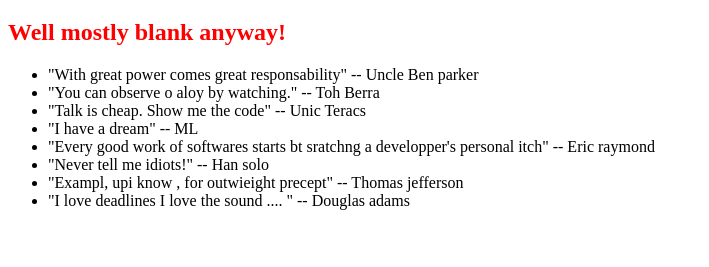
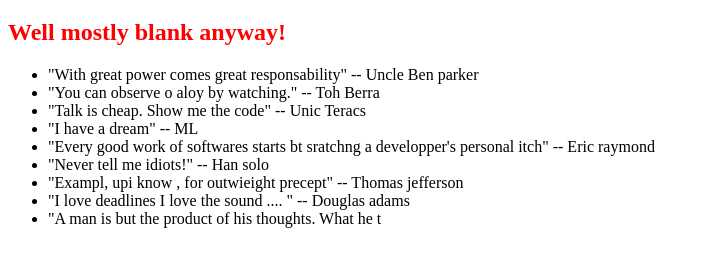
Before and after one commit to Nico31300/0main_openSAP_repo, a plain HTML site: page index.html in a window 1280 px wide. Shown: the part 61-328 px from the top of the page, without its empty margins (0-709 px from the left). Drawn offline with Linux system fonts and the light colour scheme.

Commit message:
Gandhi quote

```diff
--- a/index.html
+++ b/index.html
@@ -17,6 +17,7 @@
 			<li>"Never tell me idiots!" -- Han solo</li>
 			<li>"Exampl, upi know , for outwieight precept" -- Thomas jefferson </li>
 			<li>"I love deadlines I love the sound .... " -- Douglas adams</li>
+			<li>"A man is but the product of his thoughts. What he t</li>
 		</ul>
 	</body>
 </html>
```
